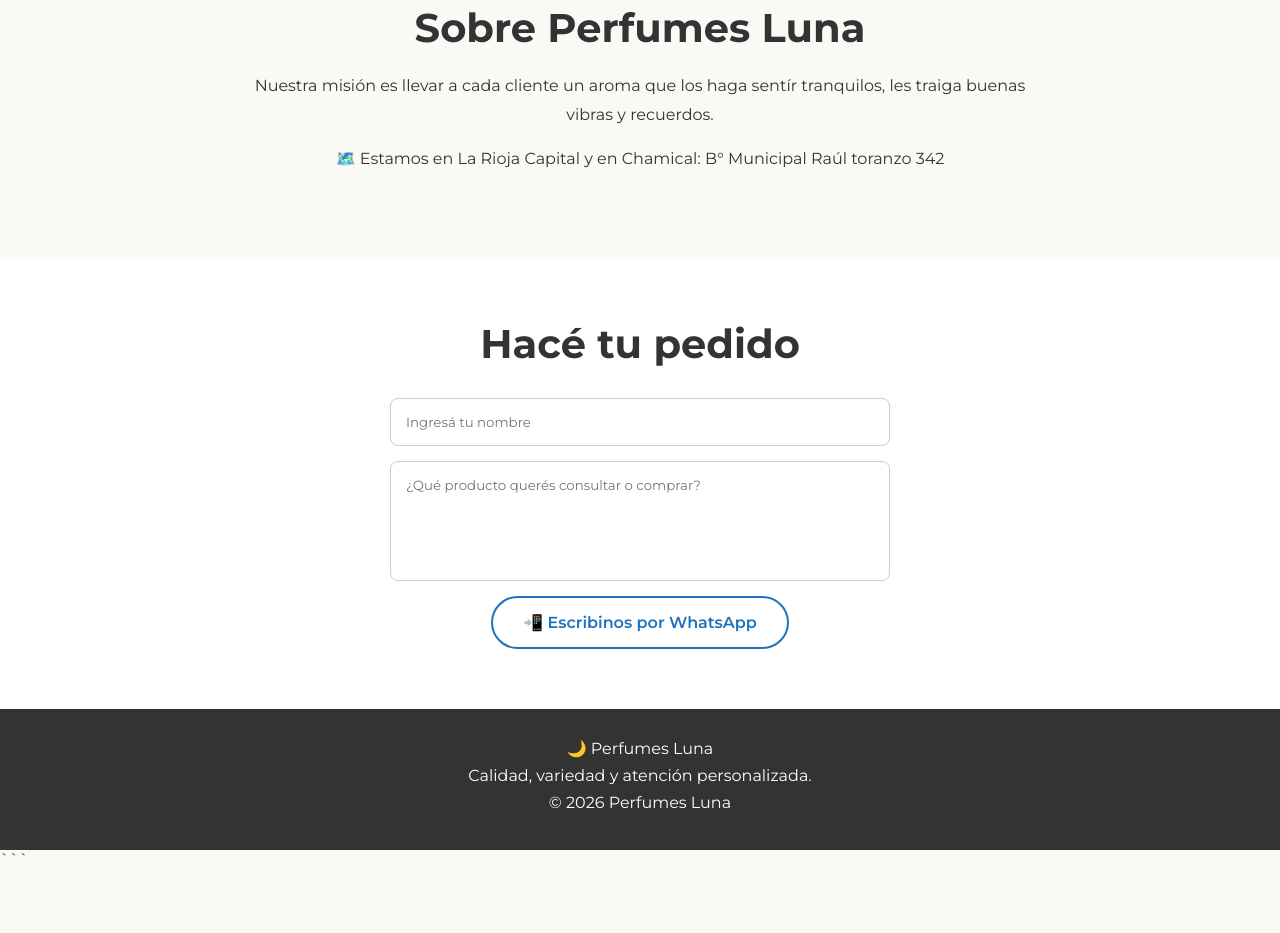
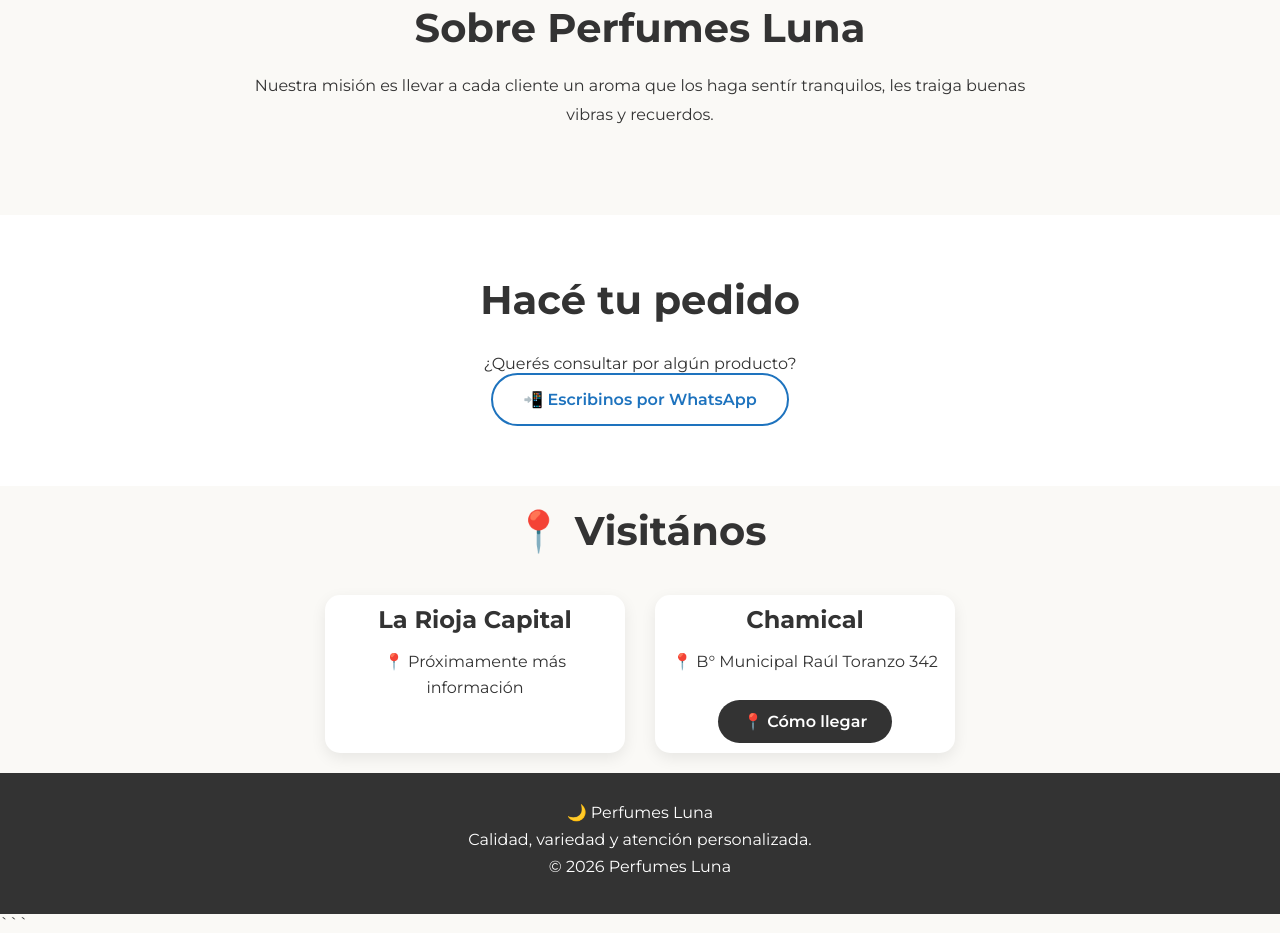
Before and after one commit to anthonymelian75-stack/PerfumesLuna, a plain HTML site: page index.html in a window 1280 px wide. Shown: the part 1623-2556 px from the top of the page. Before the commit the page ends 2492 px from the top, so only its background shows below. Drawn offline with Linux system fonts and the light colour scheme.

Commit message:
Add files via upload

```diff
--- a/index.html
+++ b/index.html
@@ -170,11 +170,6 @@
     <p>
         Nuestra misión es llevar a cada cliente un aroma que los haga sentír tranquilos, les traiga buenas vibras y recuerdos.
     </p>
-
-    <p>
-        🗺️ Estamos en La Rioja Capital y en Chamical: B° Municipal Raúl toranzo 342
-    </p>
-
 </section>
 
 
@@ -183,35 +178,42 @@
 ========================= -->
 
 <section class="contacto" id="contacto">
-
     <h2>Hacé tu pedido</h2>
 
-    <form>
+    <p>¿Querés consultar por algún producto?</p>
 
-        <input
-            type="text"
-            placeholder="Ingresá tu nombre"
-            required
-        >
-
-
-        <textarea
-            placeholder="¿Qué producto querés consultar o comprar?"
-            required
-        ></textarea>
-
-        <a
-            href="https://wa.me/5493804774856"
-            target="_blank"
-            class="boton-whatsapp"
-        >
-            📲 Escribinos por WhatsApp
-        </a>
-
-    </form>
-
+    <a
+        href="https://wa.me/5493804774856"
+        target="_blank"
+        class="boton-whatsapp">
+        📲 Escribinos por WhatsApp
+    </a>
 </section>
 
+<section class="ubicaciones" id="ubicaciones">
+    <h2>📍 Visitános</h2>
+
+    <div class="contenedor-ubicaciones">
+
+        <div class="ubicacion">
+            <h3>La Rioja Capital</h3>
+            <p>📍 Próximamente más información</p>
+        </div>
+
+        <div class="ubicacion">
+            <h3>Chamical</h3>
+            <p>📍 B° Municipal Raúl Toranzo 342</p>
+
+            <a
+                href="https://maps.app.goo.gl/JbBCc56YYtqRzaxV9"
+                target="_blank"
+                class="boton-mapa">
+                📍 Cómo llegar
+            </a>
+        </div>
+
+    </div>
+</section>
 
 
 <!-- =========================
--- a/style.css
+++ b/style.css
@@ -406,7 +406,7 @@ footer p {
     /* NOSOTROS */
 
     .nosotros {
-        padding: 45px 15px;
+        padding: 25px 10px;
     }
 
     .nosotros h2 {
@@ -422,7 +422,7 @@ footer p {
     /* CONTACTO */
 
     .contacto {
-        padding: 45px 15px;
+        padding: 25px 15px;
     }
 
     .contacto h2 {
@@ -479,5 +479,72 @@ footer p {
         max-width: 280px;
         margin: 0 auto;
     }
+    .ubicaciones {
+        padding: 50px 15px;
+}
+
+.ubicaciones h2 {
+    font-size: 30px;
+}
+
+.ubicacion {
+    width: 100%;
+    max-width: 320px;
+}
+
 
 }
+
+/* =========================
+   UBICACIONES
+========================= */
+
+.ubicaciones {
+    background-color: #faf9f6;
+    padding: 20px 10px;
+    text-align: center;
+}
+
+.ubicaciones h2 {
+    font-size: 40px;
+    margin-bottom: 40px;
+}
+
+.contenedor-ubicaciones {
+    display: flex;
+    justify-content: center;
+    gap: 30px;
+    flex-wrap: wrap;
+}
+
+.ubicacion {
+    width: 300px;
+    padding: 10px;
+    background-color: white;
+    border-radius: 15px;
+    box-shadow: 0 5px 15px rgba(0, 0, 0, 0.08);
+}
+
+.ubicacion h3 {
+    font-size: 24px;
+    margin-bottom: 15px;
+}
+
+.ubicacion p {
+    line-height: 1.6;
+    margin-bottom: 25px;
+}
+
+.boton-mapa {
+    display: inline-block;
+    padding: 12px 25px;
+    background-color: #333;
+    color: white;
+    text-decoration: none;
+    border-radius: 30px;
+    font-weight: 600;
+}
+
+.boton-mapa:hover {
+    opacity: 0.8;
+}
--- a/style2.css
+++ b/style2.css
@@ -67,6 +67,9 @@ nav a:hover {
 h1 {
     font-family: "Dancing Script", cursive;
     text-align: center;
+    color: #9999f7;
+    font-size: 50px;
+
 }
 
 h2 {
@@ -76,8 +79,17 @@ h2 {
     padding: 20px;
     border-radius: 15px;
     text-align: center;
-    box-shadow: 0 4px 2px rgba(238, 235, 235, 0.15);
+    box-shadow: 0 4px 2px rgba(238, 218, 218, 0.15);
 }
+
+h3 {
+    width: 100%;
+    color: rgb(4, 0, 0);
+    padding: 20px;
+    text-align: center;
+    font-size: 30px;
+}
+
 
 
 /* =========================================
```
Also changed, not shown: Perfumes.html (+5 -5 lines), SandraMarzzan.html (+2 -2 lines).
